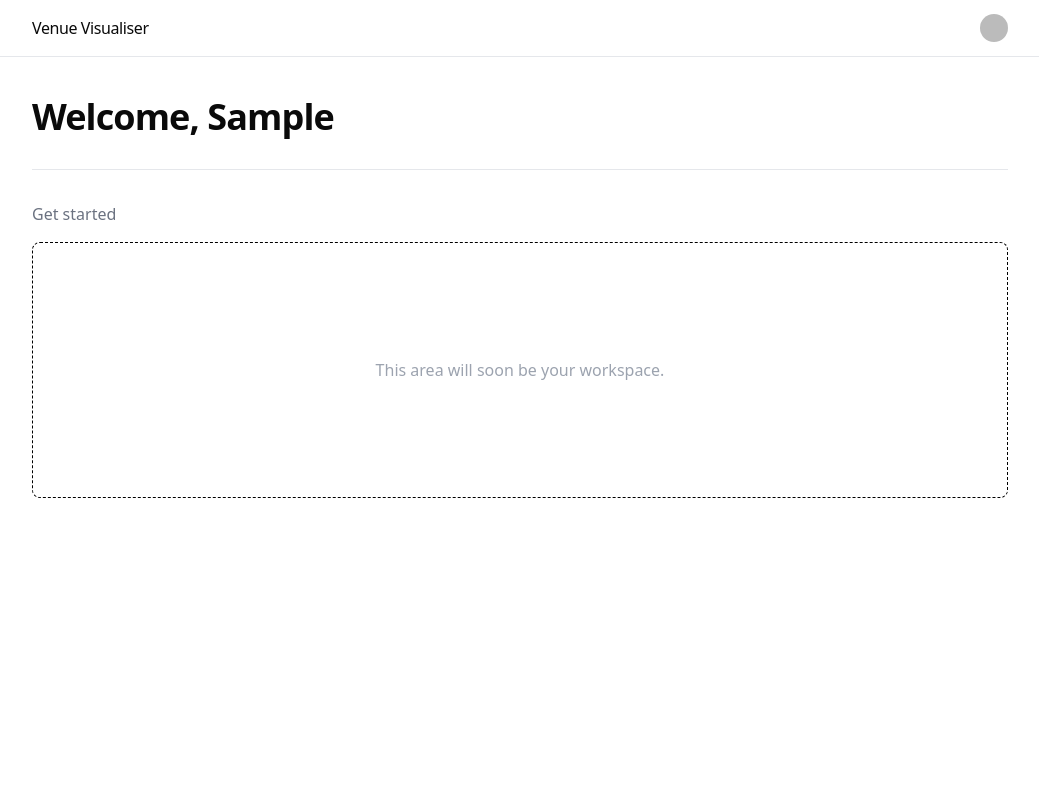
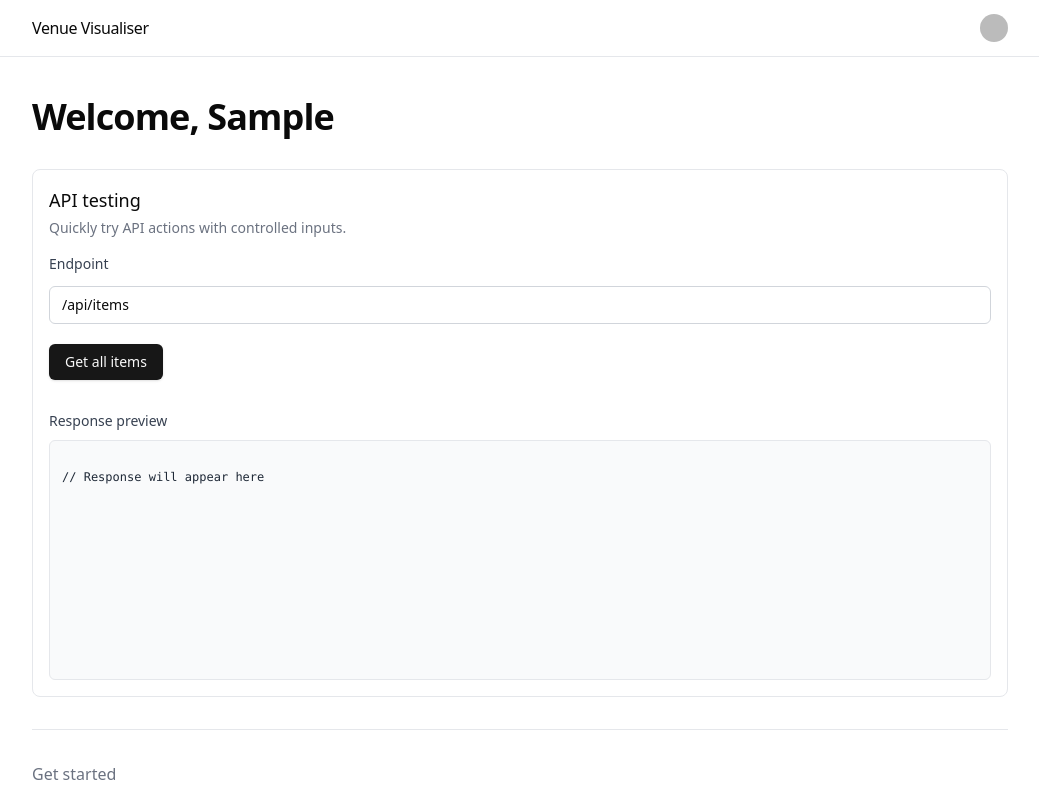
Before and after one commit to mustafaj17/venue_visualiser, a Next.js app: page /dashboard in a window 1280 px wide. Shown: the top 800 px of the page, without its empty margins (120-1159 px from the left). Built offline with nearby package versions, Linux system fonts and the light colour scheme; no server answers; sample sign-in values are in the browser's storage; some icons are missing.

Commit message:
setup test route (BFF architecture) and FE testing interface

```diff
--- /dev/null
+++ b/app/api/items/route.ts
@@ -0,0 +1,3 @@
+export async function GET(request: Request) {
+  return new Response("Hello, world!");
+}
--- a/app/dashboard/page.tsx
+++ b/app/dashboard/page.tsx
@@ -1,6 +1,7 @@
 import { currentUser } from "@clerk/nextjs/server";
 import { redirect } from "next/navigation";
 import Navbar from "@/components/navbar";
+import ApiTestingPanel from "@/components/api-testing-panel";
 
 export const dynamic = "force-dynamic";
 
@@ -23,6 +24,7 @@ export default async function DashboardPage() {
         <h1 className='text-3xl md:text-4xl font-semibold tracking-tight'>
           Welcome, {userName}
         </h1>
+        <ApiTestingPanel />
         <div className='mt-8 w-full border-t border-gray-200 pt-8'>
           <p className='text-gray-500'>Get started</p>
           <div className='mt-4 rounded-lg border border-dashed border-black h-64 w-full flex items-center justify-center text-gray-400'>
--- /dev/null
+++ b/components/api-testing-panel.tsx
@@ -0,0 +1,107 @@
+"use client";
+
+import { useState } from "react";
+import { Button } from "@/components/ui/button";
+
+export default function ApiTestingPanel() {
+  const [endpoint, setEndpoint] = useState("/api/items");
+  const [responsePreview, setResponsePreview] = useState(
+    "\n// Response will appear here\n"
+  );
+  const [isLoading, setIsLoading] = useState(false);
+
+  async function handleGetAllItemsClick() {
+    setIsLoading(true);
+    try {
+      const res = await fetch(endpoint, { method: "GET" });
+      const contentType = res.headers.get("content-type") || "";
+      let body: unknown | string;
+      if (contentType.includes("application/json")) {
+        body = await res.json();
+      } else {
+        body = await res.text();
+      }
+      const output = {
+        ok: res.ok,
+        status: res.status,
+        statusText: res.statusText,
+        headers: {
+          "content-type": contentType,
+        },
+        body,
+      } as const;
+      setResponsePreview(
+        typeof body === "string"
+          ? `${JSON.stringify(
+              { ...output, body: undefined },
+              null,
+              2
+            )}\n\n${body}`
+          : JSON.stringify(output, null, 2)
+      );
+    } catch (error) {
+      setResponsePreview(
+        JSON.stringify(
+          {
+            ok: false,
+            error: error instanceof Error ? error.message : String(error),
+          },
+          null,
+          2
+        )
+      );
+    } finally {
+      setIsLoading(false);
+    }
+  }
+
+  return (
+    <section className='mt-8 w-full rounded-lg border border-gray-200 p-4'>
+      <h2 className='text-lg font-medium'>API testing</h2>
+      <p className='mt-1 text-sm text-gray-500'>
+        Quickly try API actions with controlled inputs.
+      </p>
+
+      <div className='mt-4 grid gap-3'>
+        <label
+          className='text-sm font-medium text-gray-700'
+          htmlFor='endpoint-input'
+        >
+          Endpoint
+        </label>
+        <input
+          id='endpoint-input'
+          value={endpoint}
+          onChange={(e) => setEndpoint(e.target.value)}
+          className='w-full rounded-md border border-gray-300 px-3 py-2 text-sm outline-none focus:ring-2 focus:ring-black'
+          placeholder='/api/items'
+        />
+
+        <div className='mt-2 flex items-center gap-2'>
+          <Button
+            type='button'
+            onClick={handleGetAllItemsClick}
+            disabled={isLoading}
+          >
+            {isLoading ? "Loading..." : "Get all items"}
+          </Button>
+        </div>
+
+        <div className='mt-4'>
+          <label
+            className='text-sm font-medium text-gray-700'
+            htmlFor='response-preview'
+          >
+            Response preview
+          </label>
+          <pre
+            id='response-preview'
+            className='mt-2 h-60 overflow-auto rounded-md border border-gray-200 bg-gray-50 p-3 text-xs text-gray-800'
+          >
+            {responsePreview}
+          </pre>
+        </div>
+      </div>
+    </section>
+  );
+}
```
Also changed, not shown: lib/api.ts (added).
